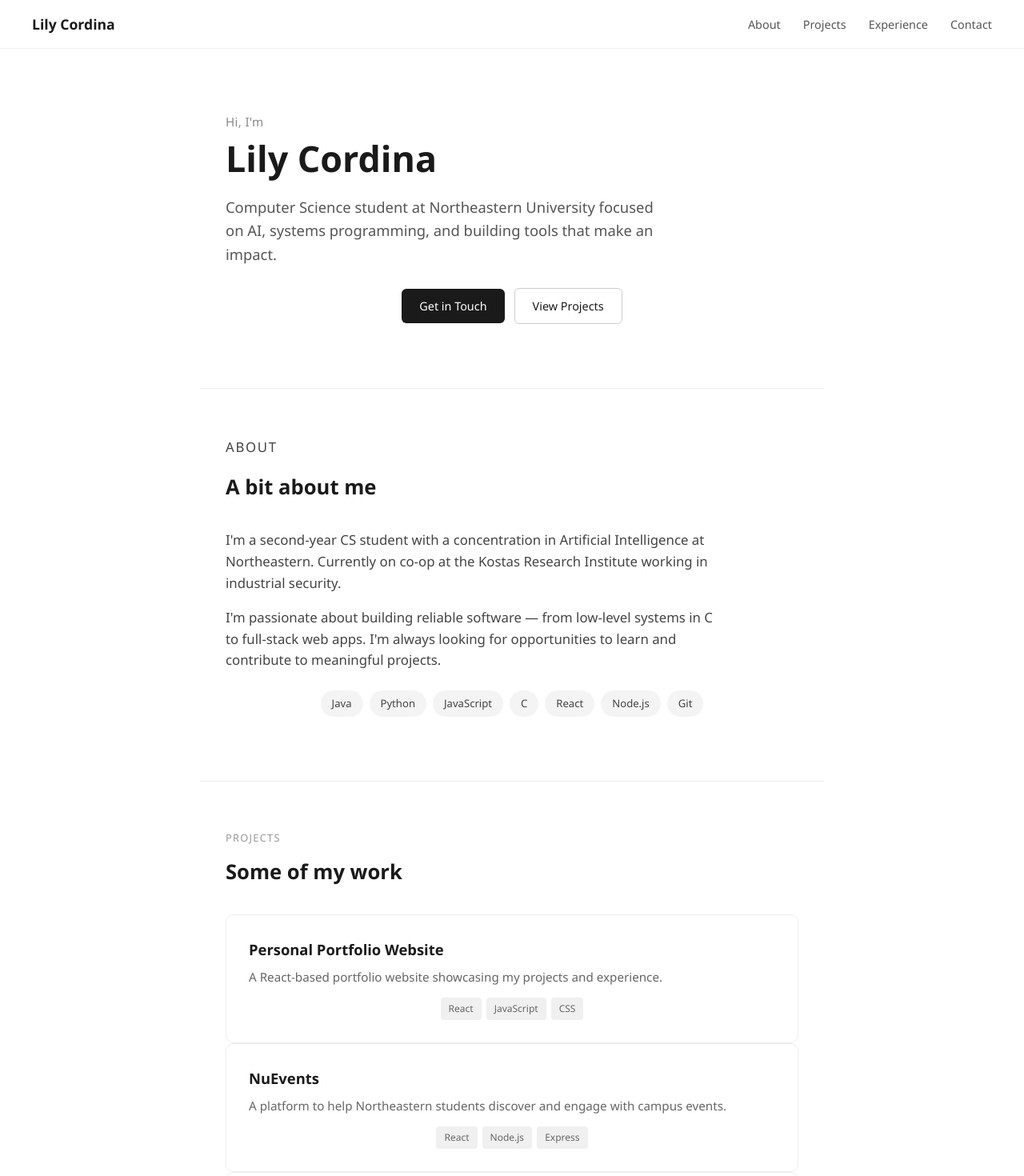
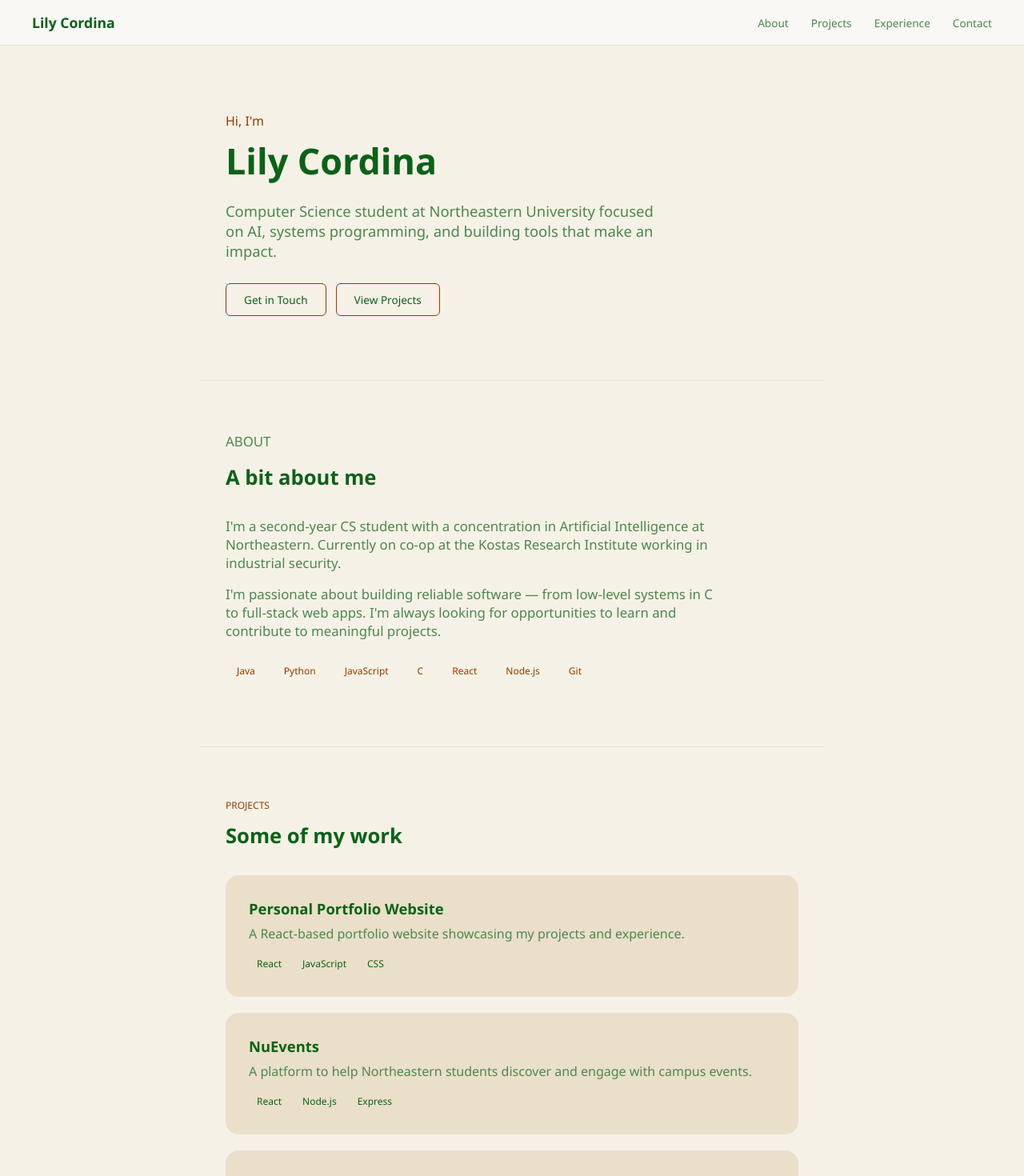
Before and after one commit to lilyyyc55/lilyyyc55.github.io, a React (Vite) app in the folder https/lilyyyc55.github.io/: page / in a window 1280 px wide. Shown: the top 1470 px of the page at 80% size. Built offline with nearby package versions, Linux system fonts and the light colour scheme.

Commit message:
fixed styling

```diff
--- a/https/lilyyyc55.github.io/src/App.css
+++ b/https/lilyyyc55.github.io/src/App.css
@@ -1,37 +1,85 @@
+/* ================================
+   DESIGN SYSTEM
+   ================================ */
+:root {
+  --color-bg:             #f6f1e6;
+  --color-surface:        #ffffff;
+  --color-border:         #e8e0d8;
+
+  --color-text-primary:   #0a6217;
+  --color-text-secondary: #4c8751;
+  --color-text-hover:     #003909;
+  --color-light-fill:     #eadfc8;
+
+  --color-accent:         #953b00;
+  --color-text:           #2a2400;
+
+  --font-sans:  'Segoe UI', -apple-system, system-ui, sans-serif;
+
+  --text-xs:    0.75rem;
+  --text-sm:    0.85rem;
+  --text-base:  1rem;
+  --text-md:    1.05rem;
+  --text-lg:    1.15rem;
+  --text-xl:    1.6rem;
+  --text-3xl:   2.8rem;
+
+  --weight-bold:   700;
+
+  --space-sm:   8px;
+  --space-md:   16px;
+  --space-lg:   24px;
+  --space-xl:   32px;
+  --space-2xl:  48px;
+  --space-3xl:  64px;
+  --space-4xl:  80px;
+
+  --max-width:  780px;
+  --radius-sm:  4px;
+  --radius-md:  6px;
+  --radius-lg:  10px;
+  --radius-full:20px;
+
+  --transition: 0.2s ease;
+}
+
+/* ================================
+   RESET
+   ================================ */
 * {
   margin: 0;
   padding: 0;
   box-sizing: border-box;
-  align-items: center;
-  justify-content: center;
 }
 
 body {
-  font-family: 'Segoe UI', -apple-system, sans-serif;
-  color: #1a1a1a;
-  background: #fff;
-  line-height: 1.6;
+  font-family: var(--font-sans);
+  color: var(--color-text-primary);
+  background: var(--color-bg);
+  line-height: var(--leading-normal);
 }
 
-/* Nav */
+/* ================================
+   NAV
+   ================================ */
 nav {
   position: fixed;
   top: 0;
   width: 100%;
-  background: rgba(255, 255, 255, 0.95);
+  background: rgba(250, 248, 245, 0.95);
   backdrop-filter: blur(8px);
-  border-bottom: 1px solid #eee;
+  border-bottom: 1px solid var(--color-border);
   z-index: 100;
-  padding: 16px 40px;
+  padding: var(--space-md) 40px;
   display: flex;
   justify-content: space-between;
   align-items: center;
 }
 
 .nav-name {
-  font-weight: 700;
+  font-weight: var(--weight-bold);
   font-size: 1.1rem;
-  color: #1a1a1a;
+  color: var(--color-text-primary);
 }
 
 .nav-links {
@@ -41,50 +89,56 @@ nav {
 
 .nav-links a {
   text-decoration: none;
-  color: #555;
-  font-size: 0.9rem;
-  transition: color 0.2s;
+  color: var(--color-text-secondary);
+  font-size: var(--text-sm);
+  transition: color var(--transition);
 }
 
 .nav-links a:hover {
-  color: #1a1a1a;
+  color: var(--color-accent);
+  font-weight: bold;
 }
 
+/* ================================
+   LAYOUT
+   ================================ */
 section {
-  max-width: 780px;
+  max-width: var(--max-width);
   margin: 0 auto;
-  padding: 0 32px;
-  justify-content: center;
+  padding: 0 var(--space-xl);
 }
 
-/* Hero */
+/* ================================
+   HERO
+   ================================ */
 .hero {
   padding-top: 140px;
-  padding-bottom: 80px;
-  max-width: 780px;
+  padding-bottom: var(--space-4xl);
+  max-width: var(--max-width);
   margin: 0 auto;
-  padding-left: 32px;
-  padding-right: 32px;
-  justify-content: center;
+  padding-left: var(--space-xl);
+  padding-right: var(--space-xl);
 }
 
 .greeting {
-  font-size: 0.95rem;
-  color: #888;
-  margin-bottom: 8px;
-  letter-spacing: 0.02em;
+  font-size: var(--text-base);
+  color: var(--color-accent);
+  margin-bottom: var(--space-sm);
+  letter-spacing: var(--tracking-wide);
+  font-weight: 500;
 }
 
 .hero h1 {
-  font-size: 2.8rem;
-  font-weight: 700;
-  line-height: 1.15;
+  font-size: var(--text-3xl);
+  font-weight: var(--weight-bold);
+  line-height: var(--leading-tight);
   margin-bottom: 20px;
+  color: var(--color-text-primary);
 }
 
 .tagline {
-  font-size: 1.15rem;
-  color: #555;
+  font-size: var(--text-lg);
+  color: var(--color-text-secondary);
   max-width: 540px;
   margin-bottom: 28px;
 }
@@ -97,79 +151,82 @@ section {
 
 .hero-links a {
   text-decoration: none;
-  font-size: 0.9rem;
+  font-size: var(--text-sm);
   padding: 10px 22px;
-  border-radius: 6px;
-  transition: all 0.2s;
+  border-radius: var(--radius-md);
+  transition: all var(--transition);
 }
 
 .btn-primary {
-  background: #1a1a1a;
-  color: #fff;
+  border: 1px solid var(--color-accent);
+  color: var(--color-text-primary);
 }
 
 .btn-primary:hover {
-  background: #333;
+  border-color: var(--color-accent);
+  color: var(--color-bg);
+  background-color: var(--color-accent);
 }
 
-.btn-outline {
-  border: 1px solid #ccc;
-  color: #1a1a1a;
-}
 
-.btn-outline:hover {
-  border-color: #1a1a1a;
-}
-
-/* Section headers */
+/* ================================
+   SECTION HEADERS
+   ================================ */
 .section-label {
-  font-size: 0.8rem;
+  font-size: var(--text-xs);
   text-transform: uppercase;
-  letter-spacing: 0.1em;
-  color: #999;
+  letter-spacing: var(--tracking-widest);
+  color: var(--color-accent);
   margin-bottom: 12px;
+  font-weight: 500;
 }
 
 h2 {
-  font-size: 1.6rem;
-  font-weight: 700;
-  margin-bottom: 32px;
+  font-size: var(--text-xl);
+  font-weight: var(--weight-bold);
+  margin-bottom: var(--space-xl);
+  color: var(--color-text-primary);
 }
 
-/* About */
+/* ================================
+   ABOUT
+   ================================ */
 .about {
-  padding-top: 60px;
-  padding-bottom: 80px;
-  border-top: 1px solid #eee;
+  padding-top: var(--space-3xl);
+  padding-bottom: var(--space-4xl);
+  border-top: 1px solid var(--color-border);
 }
 
 .about p {
-  color: #444;
-  font-size: 1.05rem;
-  margin-bottom: 16px;
+  color: var(--color-text-secondary);
+  font-size: var(--text-md);
+  margin-bottom: var(--space-md);
   max-width: 620px;
 }
 
 .skills {
   display: flex;
   flex-wrap: wrap;
-  gap: 8px;
-  margin-top: 24px;
+  gap: var(--space-sm);
+  margin-top: var(--space-lg);
 }
 
 .skill-tag {
-  background: #f4f4f4;
-  color: #444;
+  background: var(--color-accent-light);
+  color: var(--color-accent);
   padding: 6px 14px;
-  border-radius: 20px;
-  font-size: 0.82rem;
+  border-radius: var(--radius-full);
+  font-size: var(--text-xs);
+  font-weight: 500;
 }
 
-/* Projects */
+/* ================================
+   PROJECTS
+   ================================ */
 .projects {
-  padding-top: 60px;
-  padding-bottom: 80px;
-  border-top: 1px solid #eee;
+  padding-top: var(--space-3xl);
+  padding-bottom: var(--space-4xl);
+  border-top: 1px solid var(--color-border);
 }
 
 .project-grid {
@@ -179,29 +236,32 @@ h2 {
 }
 
 .project-card {
-  border: 1px solid #eee;
-  border-radius: 10px;
+  border: 1px solid var(--color-border);
+  border-radius: 16px;
   padding: 28px;
-  transition: border-color 0.2s, box-shadow 0.2s;
+  transition: border-color var(--transition), box-shadow var(--transition);
   cursor: pointer;
   text-decoration: none;
   color: inherit;
   display: block;
+  background: var(--color-light-fill);
+  margin-bottom: 20px;
 }
 
 .project-card:hover {
-  border-color: #ccc;
-  box-shadow: 0 2px 12px rgba(0, 0, 0, 0.04);
+  border-color: var(--color-accent);
+  box-shadow: 0 2px 16px rgba(42, 125, 110, 0.08);
 }
 
 .project-card h3 {
-  font-size: 1.15rem;
-  margin-bottom: 8px;
+  font-size: var(--text-lg);
+  margin-bottom: var(--space-sm);
+  color: var(--color-text-primary);
 }
 
 .project-card p {
-  color: #666;
-  font-size: 0.95rem;
+  color: var(--color-text-secondary);
+  font-size: var(--text-base);
   margin-bottom: 14px;
 }
 
@@ -212,18 +272,20 @@ h2 {
 }
 
 .project-tag {
-  font-size: 0.75rem;
-  background: #f0f0f0;
-  color: #666;
+  font-size: var(--text-xs);
+  background: var(--color-warm-light);
+  color: var(--color-warm);
   padding: 4px 10px;
-  border-radius: 4px;
+  border-radius: var(--radius-sm);
 }
 
-/* Experience */
+/* ================================
+   EXPERIENCE
+   ================================ */
 .experience {
-  padding-top: 60px;
-  padding-bottom: 80px;
-  border-top: 1px solid #eee;
+  padding-top: var(--space-3xl);
+  padding-bottom: var(--space-4xl);
+  border-top: 1px solid var(--color-border);
 }
 
 .timeline {
@@ -234,91 +296,80 @@ h2 {
 
 .timeline-item {
   display: flex;
-  gap: 24px;
+  gap: var(--space-lg);
 }
 
 .timeline-date {
   min-width: 110px;
-  font-size: 0.85rem;
-  color: #999;
+  font-size: var(--text-sm);
+  color: var(--color-text-hover);
   padding-top: 3px;
 }
 
 .timeline-content h3 {
-  font-size: 1.05rem;
+  font-size: var(--text-md);
   margin-bottom: 2px;
+  color: var(--color-text-primary);
 }
 
 .company {
-  color: #666;
-  font-size: 0.92rem;
+  color: var(--color-accent);
+  font-size: var(--text-sm);
   margin-bottom: 6px;
 }
 
 .timeline-content p {
-  color: #555;
-  font-size: 0.9rem;
+  color: var(--color-text-secondary);
+  font-size: var(--text-sm);
 }
 
-/* Contact */
+/* ================================
+   CONTACT
+   ================================ */
 .contact {
-  padding-top: 60px;
+  padding-top: var(--space-3xl);
   padding-bottom: 100px;
-  border-top: 1px solid #eee;
+  border-top: 1px solid var(--color-border);
+  padding-left: 270px
 }
 
 .contact p {
-  color: #555;
-  font-size: 1.05rem;
-  margin-bottom: 24px;
+  color: var(--color-text-secondary);
+  font-size: var(--text-md);
+  margin-bottom: var(--space-lg);
   max-width: 480px;
 }
 
 .contact-links {
   display: flex;
-  gap: 16px;
+  gap: var(--space-md);
   flex-wrap: wrap;
 }
 
 .contact-link {
   text-decoration: none;
-  color: #1a1a1a;
-  font-size: 0.92rem;
+  color: var(--color-text-primary);
+  font-size: var(--text-sm);
   padding: 10px 20px;
-  border: 1px solid #ddd;
-  border-radius: 6px;
-  transition: all 0.2s;
+  border: 1px solid var(--color-border);
+  border-radius: var(--radius-md);
+  transition: all var(--transition);
 }
 
 .contact-link:hover {
-  border-color: #1a1a1a;
-  background: #fafafa;
+  background: var(--color-accent);
+  border-color: var(--color-accent);
+  color: var(--color-accent);
 }
 
-/* Responsive */
+/* ================================
+   RESPONSIVE
+   ================================ */
 @media (max-width: 600px) {
-  nav {
-    padding: 14px 20px;
-  }
-
-  .nav-links {
-    gap: 16px;
-  }
-
-  .hero h1 {
-    font-size: 2rem;
-  }
-
-  section {
-    padding: 0 20px;
-  }
-
-  .timeline-item {
-    flex-direction: column;
-    gap: 4px;
-  }
-
-  .timeline-date {
-    min-width: auto;
-  }
+  nav { padding: 14px 20px; }
+  .nav-links { gap: var(--space-md); }
+  .hero h1 { font-size: 2rem; }
+  section { padding: 0 20px; }
+  .timeline-item { flex-direction: column; gap: var(--space-xs, 4px); }
+  .timeline-date { min-width: auto; }
 }
--- a/https/lilyyyc55.github.io/src/components/Contact.jsx
+++ b/https/lilyyyc55.github.io/src/components/Contact.jsx
@@ -1,7 +1,7 @@
 function Contact() {
     return (
         <>
-            <section className="contact" id="contact">
+            <footer className="contact" id="contact">
                 <p className="section-label">Contact</p>
                 <h2>Let's connect</h2>
                 <p>
@@ -13,7 +13,7 @@ function Contact() {
                     <a href="https://www.linkedin.com/in/lily-cordina" className="contact-link">LinkedIn</a>
                     <a href="https://github.com/lilyyyc55" className="contact-link">GitHub</a>
                 </div>
-            </section>
+            </footer>
         </>
     )
 }
--- a/https/lilyyyc55.github.io/src/components/Hero.jsx
+++ b/https/lilyyyc55.github.io/src/components/Hero.jsx
@@ -12,7 +12,7 @@ function Hero() {
                     <a href="mailto:cordina.l@northeastern.edu" className="btn-primary">
                         Get in Touch
                     </a>
-                    <a href="#projects" className="btn-outline">
+                    <a href="#projects" className="btn-primary">
                         View Projects
                     </a>
                 </div>
```
